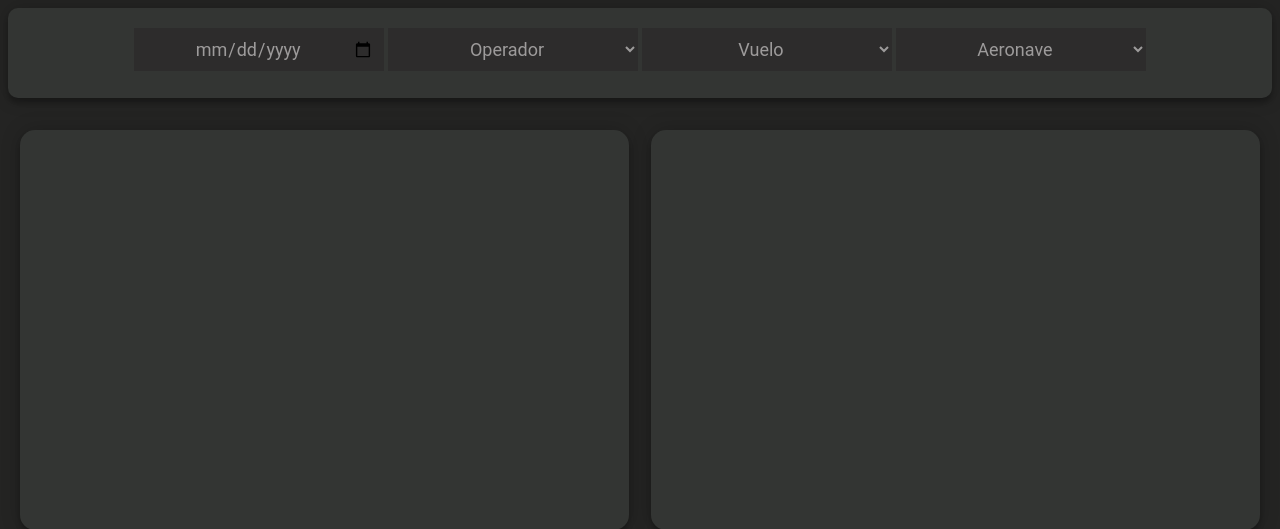
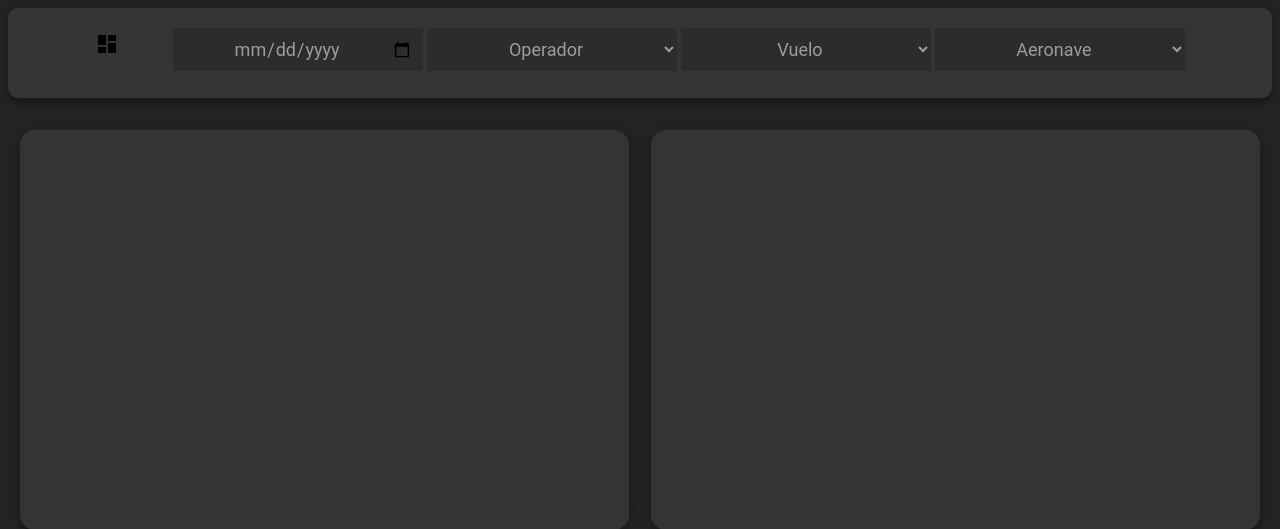
Before and after one commit to programadorL/apeoa-laats, a Flask app: page /dashboard in a window 1280 px wide. Shown: the top 529 px of the page. Run offline with Flask 2, Linux system fonts and the light colour scheme; some libraries are stand-ins or nearby versions.

Commit message:
font color change in relation to department color

```diff
--- a/static/css/dashboard.css
+++ b/static/css/dashboard.css
@@ -1,3 +1,4 @@
+
 table {
   position: relative;
   margin: 0 auto 20px;
@@ -35,6 +36,11 @@ tr, td {
   padding: 10px;
   box-sizing: border-box;
   font-size: 18px;
+}
+
+.material-icons {
+  position: relative;
+  margin-right: 50px;
 }
 
 .flights-panel {
--- a/templates/dashboard.html
+++ b/templates/dashboard.html
@@ -3,20 +3,25 @@
 <head>
     <meta http-equiv="Content-Type" content="text/html; charset=utf-8"/>
     <title>Apoea - Laats</title>
-    <link rel="stylesheet" type="text/css" href="./static/css/dashboard.css">
     <link rel="stylesheet" href="https://cdnjs.cloudflare.com/ajax/libs/font-awesome/4.7.0/css/font-awesome.min.css">
     <link href='https://css.gg/add.css' rel='stylesheet'>
+    <link href="https://fonts.googleapis.com/icon?family=Material+Icons" rel="stylesheet">
+    <link rel="stylesheet" type="text/css" href="./static/css/dashboard.css">
     <script src="https://cdn.jsdelivr.net/npm/chart.js@3.7.1/dist/chart.min.js"></script>
     <style>
         .filter-section {
             background-color: {{department_color}};
+        }
+
+        .filter-section input, select{
+            color: {{department_color}};
         }
     </style>
 </head>
 <body>
     <div class="dashboard-page">
         <div class="filter-section">
-            <i class="gg-pen"></i>
+            <i class="large material-icons">dashboard</i>
             <input class="date-selector" type="date">
             <select class="operator-selector" placeholder="Operador">
                 <option value="" disabled selected hidden>Operador</option>
```
